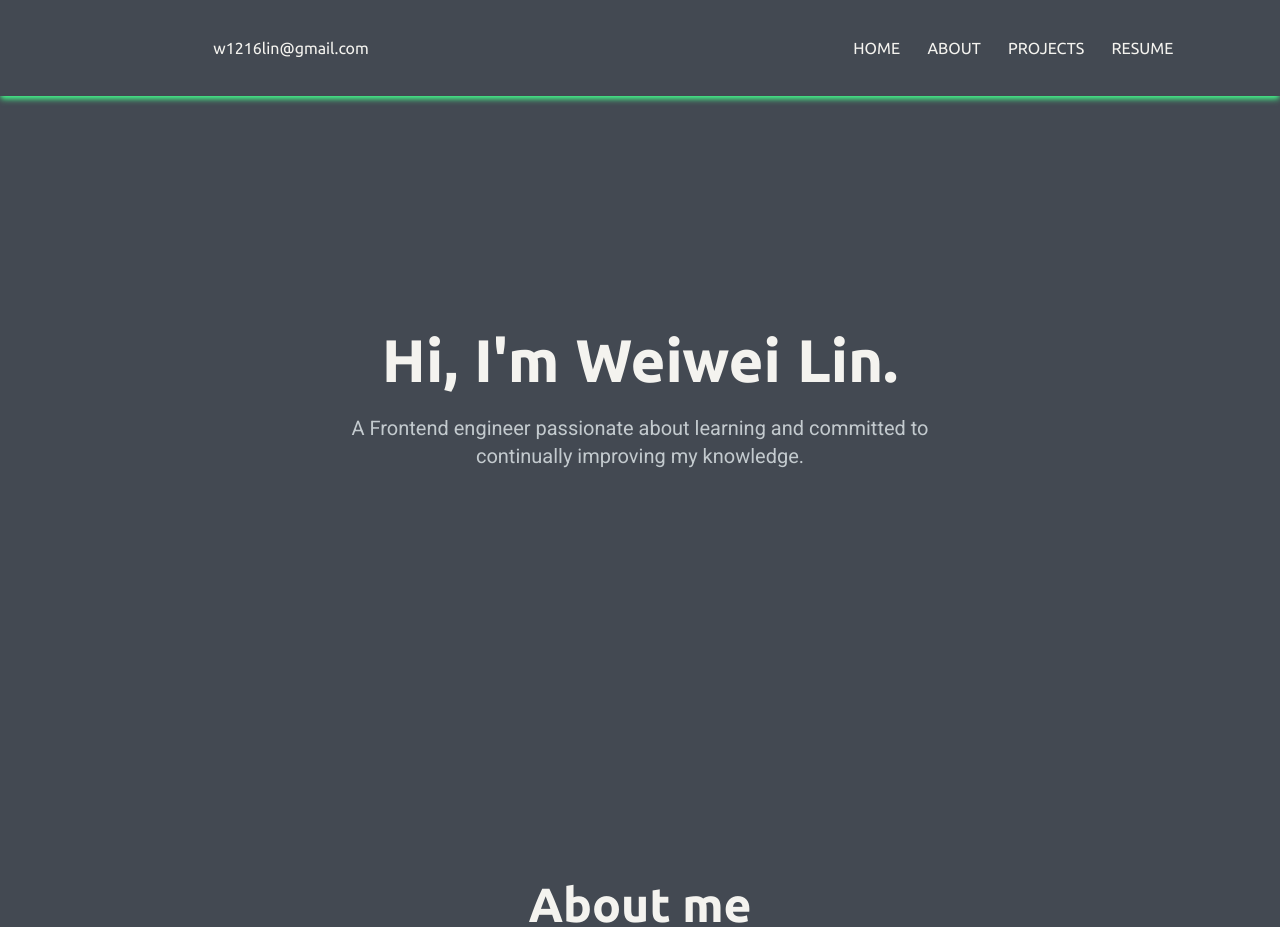
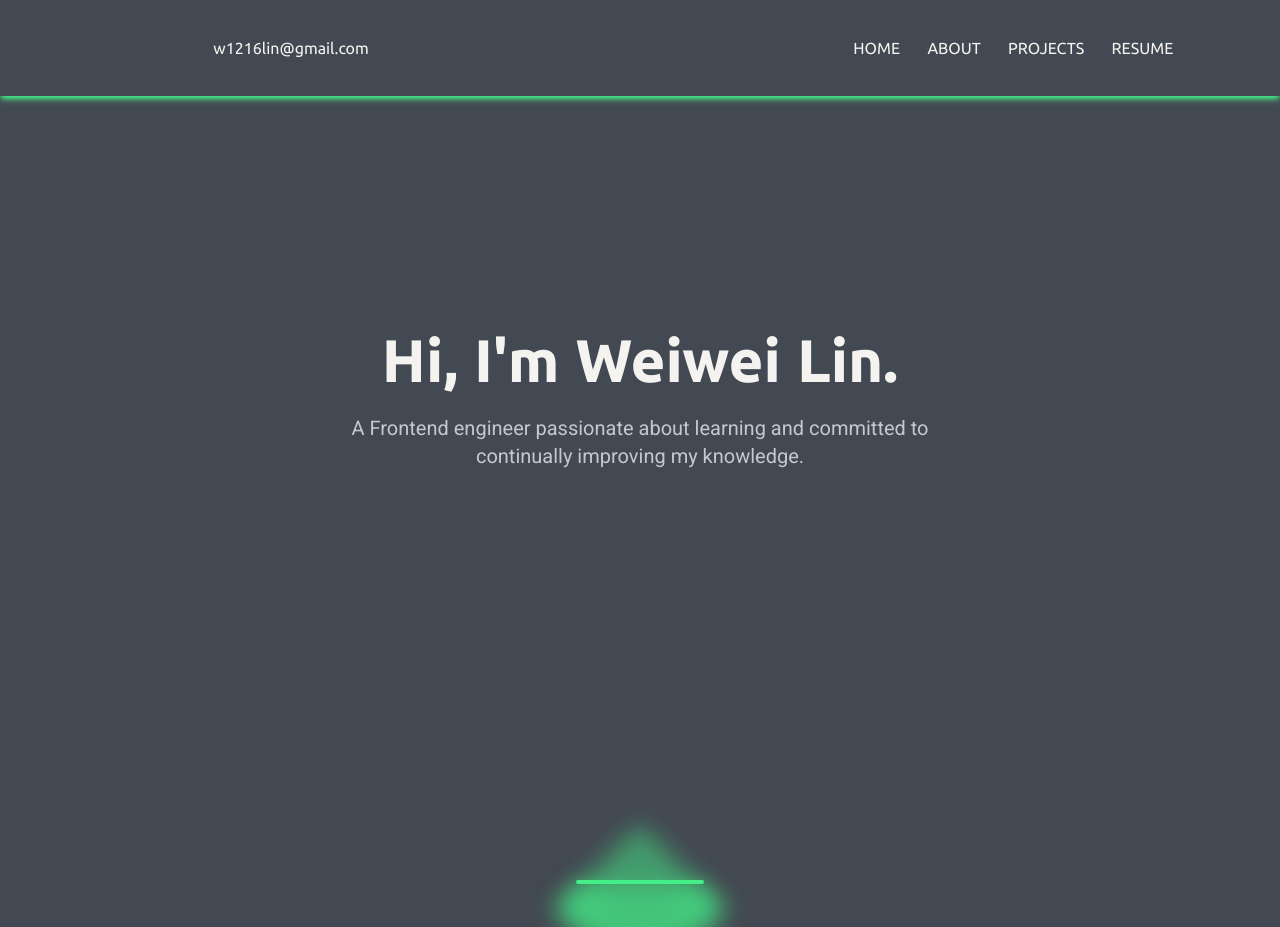
Before and after one commit to w1216linw/personal-web-v2, a Next.js app: page / in a window 1280 px wide. Shown: the top 927 px of the page. Built offline with nearby package versions, Linux system fonts and the light colour scheme.

Commit message:
:construction:

```diff
--- a/src/components/SectionTitle.jsx
+++ b/src/components/SectionTitle.jsx
@@ -1,8 +1,13 @@
 const SectionTitle = ({ title }) => {
   return (
-    <div className="grid place-items-center gap-5">
+    <div className="grid place-items-center gap-10">
+      <div className="w-32 border-[--clr-accent] border-2 rounded-lg relative z-10">
+        <div className="absolute left-0 w-1/4 aspect-square bg-[--clr-accent] rotate-45 -translate-x-1/2 translate-y-2 -z-10 blur-md opacity-50"></div>
+        <div className="absolute -right-0 w-1/4 aspect-square bg-[--clr-accent] rotate-45 translate-x-1/2 translate-y-2  -z-10 blur-md opacity-50"></div>
+        <div className="absolute w-full bg-[--clr-accent] aspect-video translate-y-1 rounded-b-[2.5rem] blur-md opacity-50"></div>
+        <div className="absolute w-full -top-8 -z-15 bg-[--clr-accent] aspect-square rotate-45 rounded-br-full blur-md opacity-50"></div>
+      </div>
       <h1 className="text-5xl font-bold">{title}</h1>
-      <hr className="w-32 border-[--clr-accent] border-2 rounded-lg " />
     </div>
   );
 };
```
